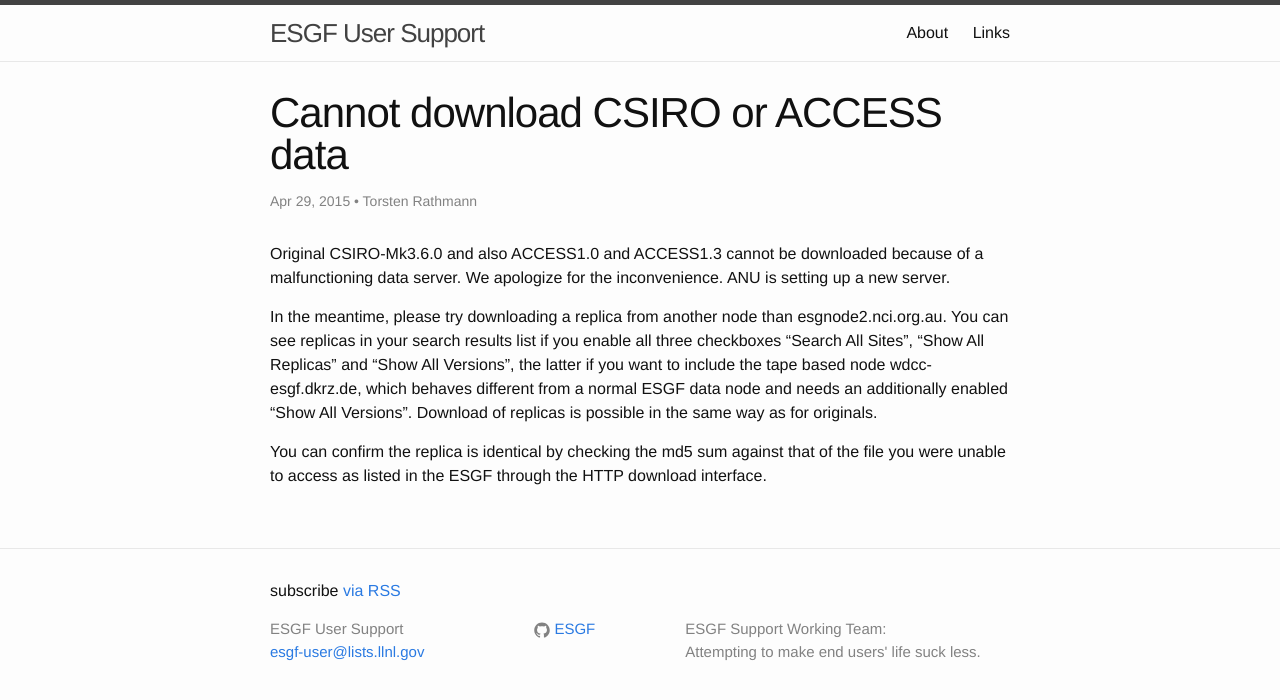
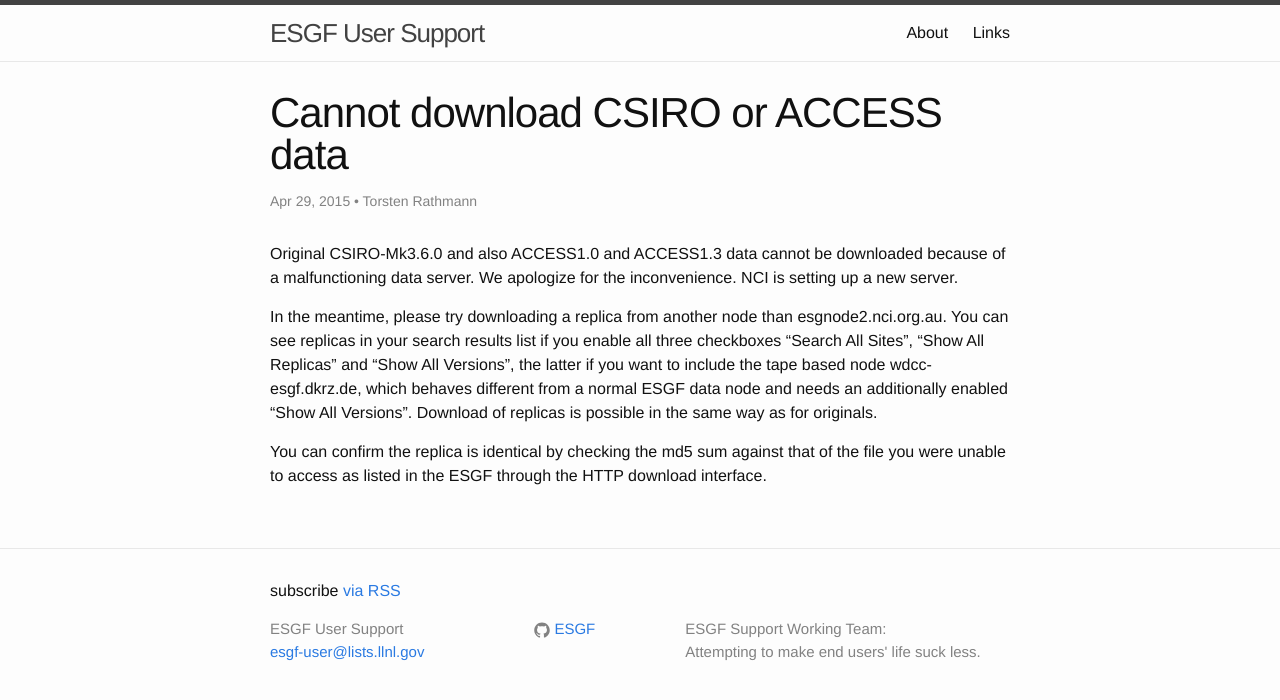
Before and after one commit to ESGF/esgf-swt, a Jekyll site: the page built from _posts/2015-02-17-CSIRO-ACCESS-download-failed.markdown, in a window 1280 px wide. Shown: the top 700 px of the page. Built offline with Jekyll 4.4.1, drawn with Linux system fonts in a browser that asks for light colours.

Commit message:
TR: Minor correction

```diff
--- a/_posts/2015-02-17-CSIRO-ACCESS-download-failed.markdown
+++ b/_posts/2015-02-17-CSIRO-ACCESS-download-failed.markdown
@@ -6,7 +6,7 @@ date:   2015-04-29 20:20:00      #<-- current date and time
 author: Torsten Rathmann         #<-- Replace with the name
 ---
 
-Original CSIRO-Mk3.6.0 and also ACCESS1.0 and ACCESS1.3 cannot be downloaded because of a malfunctioning data server. We apologize for the inconvenience. ANU is setting up a new server.
+Original CSIRO-Mk3.6.0 and also ACCESS1.0 and ACCESS1.3 data cannot be downloaded because of a malfunctioning data server. We apologize for the inconvenience. NCI is setting up a new server.
 
 In the meantime, please try downloading a replica from another node than esgnode2.nci.org.au.  You can see replicas in your search results list if you enable all three checkboxes "Search All Sites", "Show All Replicas" and "Show All Versions", the latter if you want to include the tape based node wdcc-esgf.dkrz.de, which behaves different from a normal ESGF data node and needs an additionally enabled "Show All Versions". Download of replicas is possible in the same way as for originals.
 
```
